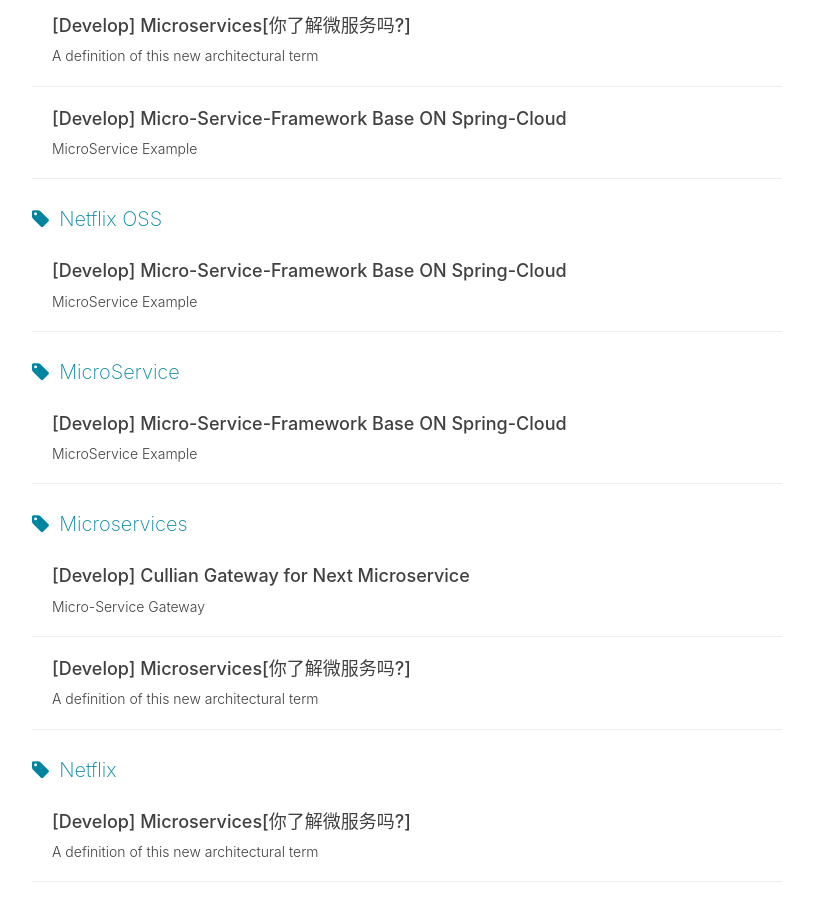
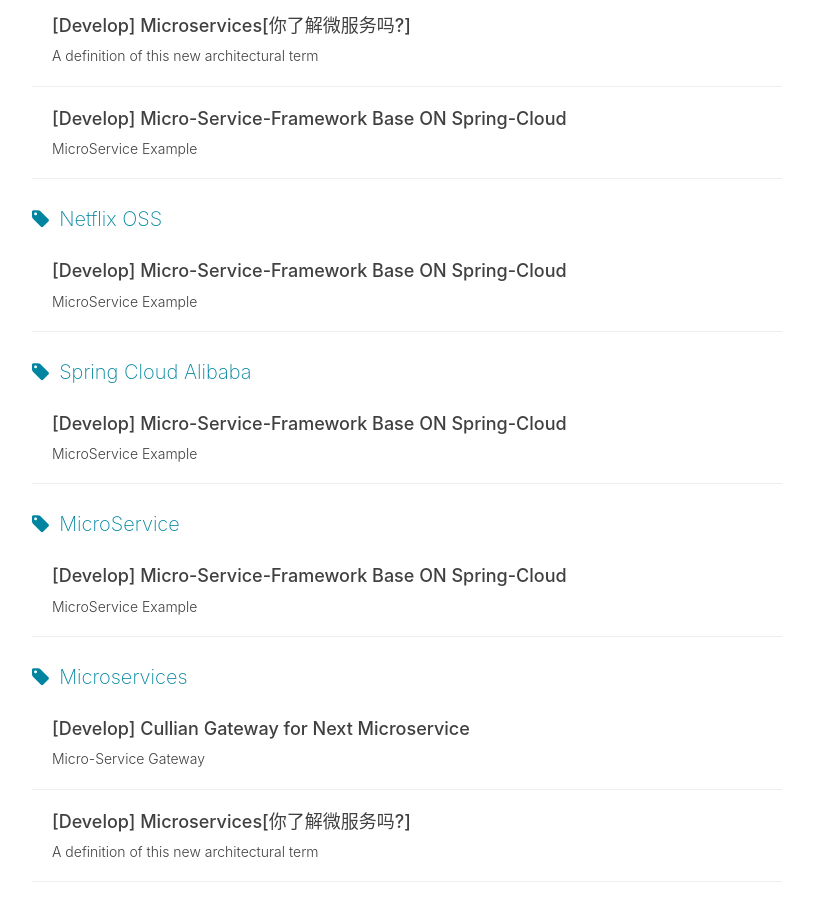
Before and after one commit to misselvexu/misselvexu.github.io, a Jekyll site: the page built from tags.html, in a window 1280 px wide and 900 px high, scrolled down 6849 px. Shown: the whole window, without its empty margins (233-1046 px from the left). Built offline with Jekyll 4.4.1, drawn with Linux system fonts in a browser that asks for light colours; nearby versions of some CDN libraries; comment, search, counter and statistics services are not loaded.

Commit message:
Update 2018-01-12-Spring-Cloud-Framework-Tech-Stack-Example.markdown

```diff
--- a/_posts/2018-01-12-Spring-Cloud-Framework-Tech-Stack-Example.markdown
+++ b/_posts/2018-01-12-Spring-Cloud-Framework-Tech-Stack-Example.markdown
@@ -9,6 +9,7 @@
 tags:
     - Spring Cloud
     - Netflix OSS
+    - Spring Cloud Alibaba
     - MicroService
 ---
 
```
